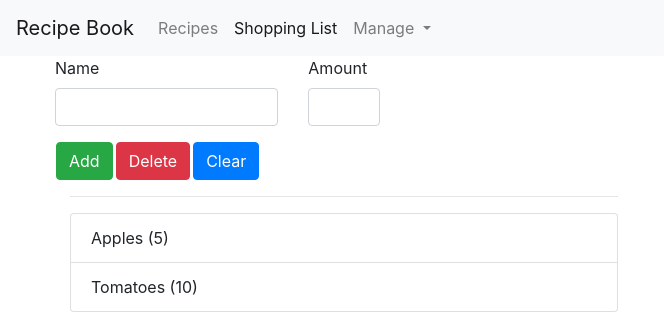
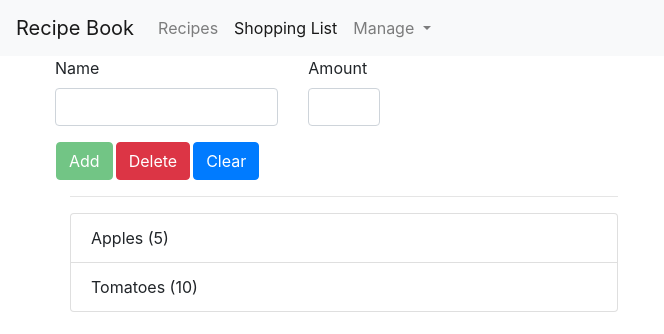
Before and after one commit to AhmadElBullock/Angular8-folder-16, an Angular app: page /shopping-list in a window 1280 px wide. Shown: the top 334 px of the page, without its empty margins (0-664 px from the left). Built offline with nearby package versions, Linux system fonts and the light colour scheme.

Commit message:
shopping-edit-comp.ts bind to [disabled]

```diff
--- a/src/app/shopping-list/shopping-edit/shopping-edit.component.html
+++ b/src/app/shopping-list/shopping-edit/shopping-edit.component.html
@@ -4,16 +4,16 @@
       <div class="row">
         <div class="col-sm-5 form-group">
           <label for="name">Name</label>
-          <input type="text" id="name" class="form-control" ngModel name="name">
+          <input type="text" id="name" class="form-control" ngModel name="name" required>
         </div>
         <div class="col-sm-2 form-group">
           <label for="amount">Amount</label>
-          <input type="number" id="amount" class="form-control" min="0" ngModel name="amount">
+          <input type="number" id="amount" class="form-control" min="0" ngModel name="amount" required>
         </div>
       </div>
       <div class="row pl-3">
         <div class="col-xs-12">
-          <button class="btn btn-success" type="submit">Add</button>
+          <button class="btn btn-success" type="submit" [disabled]="!f.valid">Add</button>
           <button class="btn btn-danger" type="button">Delete</button>
           <button class="btn btn-primary" type="button">Clear</button>
         </div>
```
